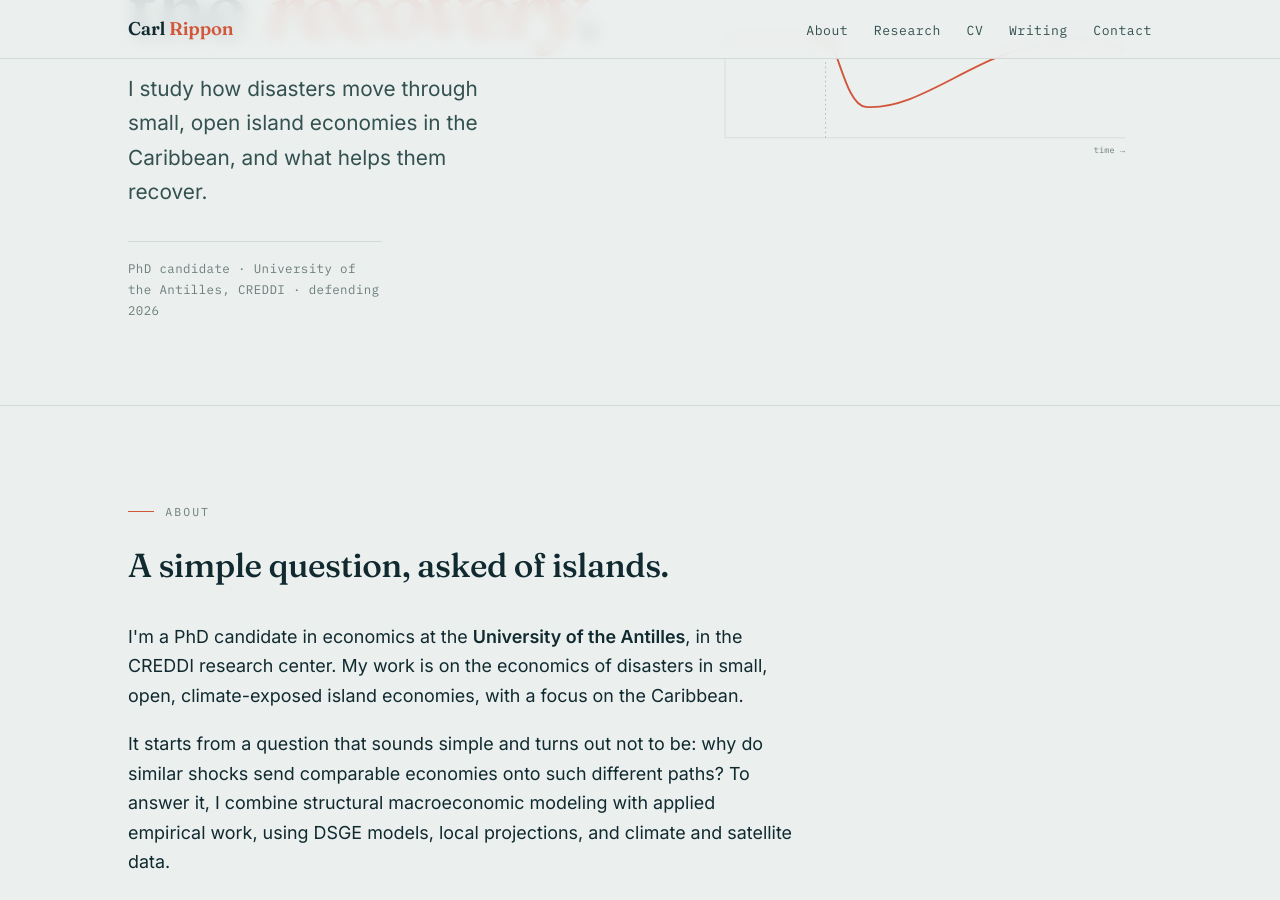
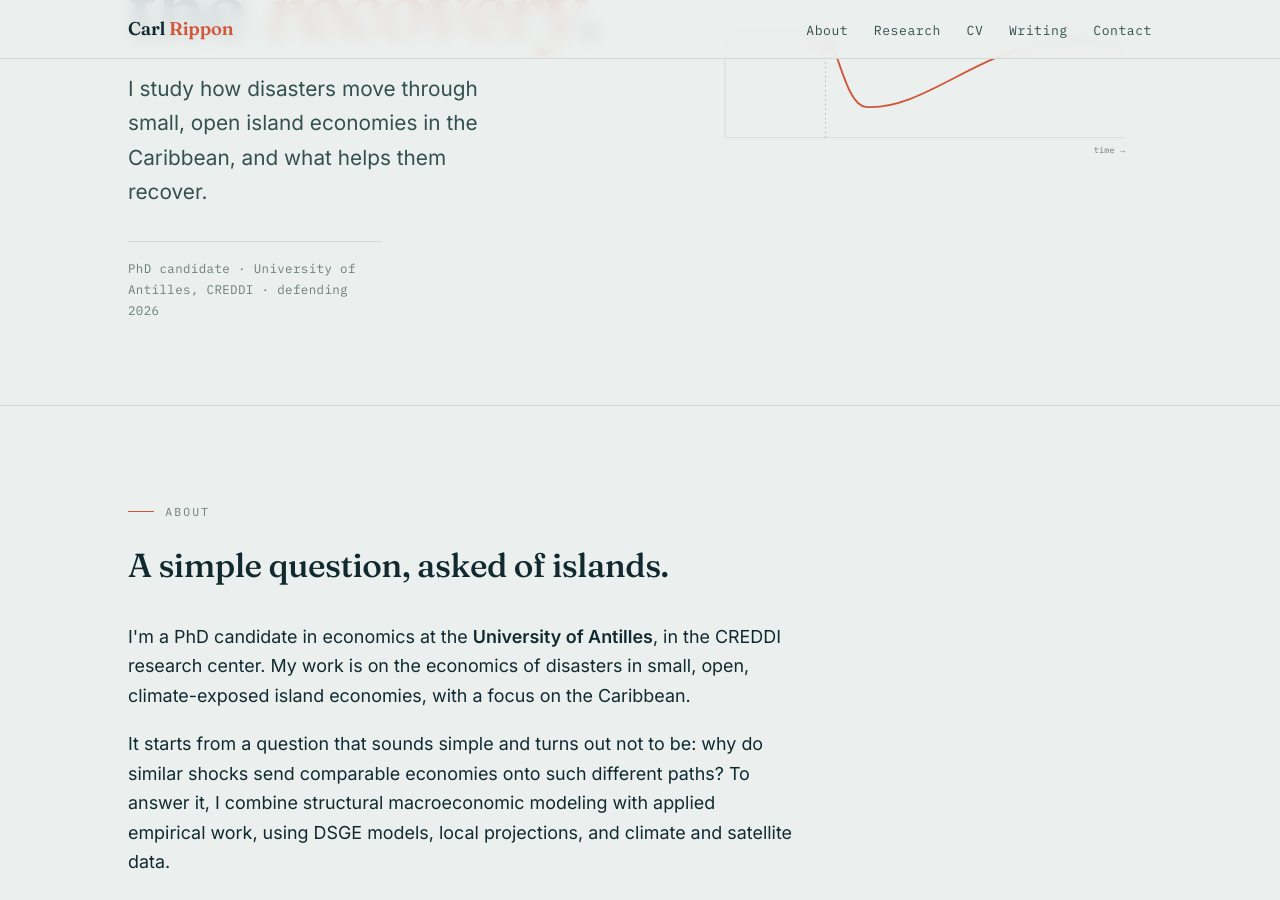
Before and after one commit to carlrippon/carlrippon.github.io, a Jekyll site: the page index.html, which Jekyll copies as it is, in a window 1280 px wide and 900 px high, scrolled down 399 px. Built offline with Jekyll 4.4.1, drawn with Linux system fonts in a browser that asks for light colours; some of the changed text lies outside the part shown.

Commit message:
Correct affiliation name from 'University of the Antilles' to 'University of Antilles'

```diff
--- a/index.html
+++ b/index.html
@@ -4,7 +4,7 @@
 <meta charset="UTF-8">
 <meta name="viewport" content="width=device-width, initial-scale=1.0">
 <title>Carl Rippon — Economist</title>
-<meta name="description" content="Carl Rippon, PhD candidate in economics at the University of the Antilles (CREDDI). The economics of disasters in small, open island economies of the Caribbean.">
+<meta name="description" content="Carl Rippon, PhD candidate in economics at the University of Antilles (CREDDI). The economics of disasters in small, open island economies of the Caribbean.">
 <link rel="preconnect" href="https://fonts.googleapis.com">
 <link rel="preconnect" href="https://fonts.gstatic.com" crossorigin>
 <link href="https://fonts.googleapis.com/css2?family=Fraunces:opsz,wght@9..144,400;9..144,500;9..144,600&family=Inter:wght@400;500;600&family=IBM+Plex+Mono:wght@400;500&display=swap" rel="stylesheet">
@@ -214,7 +214,7 @@
         <p class="eyebrow">Economics of disasters</p>
         <h1>Reading the shock, and the <em>recovery</em>.</h1>
         <p class="lede">I study how disasters move through small, open island economies in the Caribbean, and what helps them recover.</p>
-        <p class="status">PhD candidate · University of the Antilles, CREDDI · defending 2026</p>
+        <p class="status">PhD candidate · University of Antilles, CREDDI · defending 2026</p>
       </div>
       <div class="hero-art">
         <svg class="irf" viewBox="0 0 600 320" role="img" aria-label="An impulse response curve: output drops sharply on impact, then recovers slowly toward, but not fully back to, its baseline.">
@@ -246,7 +246,7 @@
       <p class="eyebrow">About</p>
       <h2 class="sec-head">A simple question, asked of islands.</h2>
       <div class="about-body">
-        <p>I'm a PhD candidate in economics at the <strong>University of the Antilles</strong>, in the CREDDI research center. My work is on the economics of disasters in small, open, climate-exposed island economies, with a focus on the Caribbean.</p>
+        <p>I'm a PhD candidate in economics at the <strong>University of Antilles</strong>, in the CREDDI research center. My work is on the economics of disasters in small, open, climate-exposed island economies, with a focus on the Caribbean.</p>
         <p>It starts from a question that sounds simple and turns out not to be: why do similar shocks send comparable economies onto such different paths? To answer it, I combine structural macroeconomic modeling with applied empirical work, using DSGE models, local projections, and climate and satellite data.</p>
         <p>I also care about what the results mean in practice: where reconstruction effort pays off, how price-regulation schemes are designed, and how islands can share the risk of shocks that, in a single event, can exceed a full year of output.</p>
       </div>
@@ -351,7 +351,7 @@
           <p class="label">Email</p>
           <p class="biglink"><a href="mailto:carl.rippon@etu.univ-antilles.fr">carl.rippon@etu.univ-antilles.fr</a></p>
           <p class="label" style="margin-top:1.8rem;">Affiliation</p>
-          <p>CREDDI, University of the Antilles<br>Pointe-à-Pitre, Guadeloupe</p>
+          <p>CREDDI, University of Antilles<br>Pointe-à-Pitre, Guadeloupe</p>
         </div>
         <div>
           <p class="label">Elsewhere</p>
```
